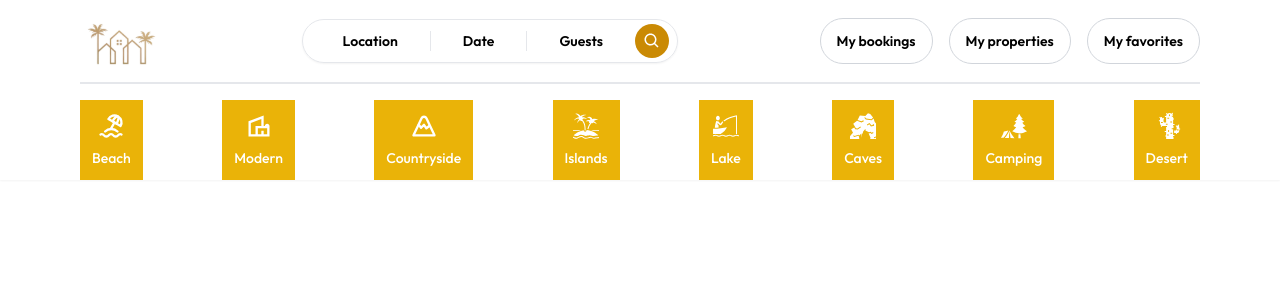
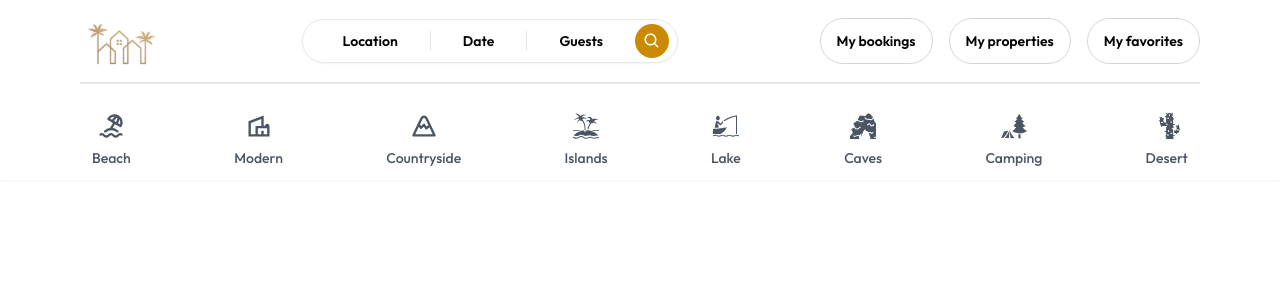
Before and after one commit to VUQUYNHNGAHUYNH/hotels-app, a Next.js app: page / in a window 1280 px wide. Shown: the top 300 px of the page. Built offline with nearby package versions, Linux system fonts and the light colour scheme.

Commit message:
categories params

```diff
--- a/app/components/CategoryItem.tsx
+++ b/app/components/CategoryItem.tsx
@@ -1,4 +1,9 @@
+"use client";
+
 import { IconType } from "react-icons";
+import { useRouter, useSearchParams } from "next/navigation";
+import qs from "query-string";
+import { useCallback } from "react";
 
 type CategoryItemProps = {
   label: string;
@@ -11,10 +16,45 @@ const CategoryItem: React.FC<CategoryItemProps> = ({
   label,
   selected,
 }) => {
+  const router = useRouter();
+
+  // params = {category: "beach"}  -> object
+  const params = useSearchParams();
+
+  const handleClick = useCallback(() => {
+    // Define an empty object to store the current query parameters
+    let currentQuery = {};
+    // If the params variable exists, parse it into an object and store it in currentQuery
+    if (params) {
+      currentQuery = qs.parse(params.toString());
+    }
+    // Create a new object called updatedQuery by spreading currentQuery and adding a new category key-value pair
+    const updatedQuery: any = {
+      ...currentQuery,
+      category: label,
+    };
+    // Check if the category filter is already selected, and remove it from the new query if it is
+    if (params?.get("category") === label) {
+      delete updatedQuery.category;
+    }
+
+    // Use qs.stringifyUrl() to convert the updated query object into a URL string
+    const url = qs.stringifyUrl(
+      {
+        url: "/",
+        query: updatedQuery,
+      },
+      { skipNull: true }
+    );
+
+    // Use the router.push() function to navigate to a new URL with the updated query parameters
+    router.push(url);
+  }, [params, label, router]);
+
   return (
     <div
-      onClick={() => {}}
-      className={`flex flex-col items-center justify-center gap-2 p-3  transition cursor-pointer
+      onClick={handleClick}
+      className={`flex flex-col items-center justify-center gap-2 p-3  transition cursor-pointer hover:border-b-gray-800
      ${selected ? "bg-yellow-500 text-white" : "bg-transparent text-gray-600"}
       `}
     >
--- a/app/components/navbar/Categories.tsx
+++ b/app/components/navbar/Categories.tsx
@@ -12,6 +12,7 @@ import {
 import { MdOutlineVilla } from "react-icons/md";
 import Container from "../Container";
 import CategoryItem from "../CategoryItem";
+import { useSearchParams } from "next/navigation";
 
 export const categories = [
   {
@@ -57,6 +58,9 @@ export const categories = [
 ];
 
 const Categories = () => {
+  const params = useSearchParams();
+  const category = params?.get("category");
+
   return (
     <Container>
       <div className="flex justify-between items-center overflow-x-auto pt-4">
@@ -65,7 +69,7 @@ const Categories = () => {
             key={item.label}
             label={item.label}
             icon={item.icon}
-            selected={true}
+            selected={category === item.label}
           />
         ))}
       </div>
--- a/package.json
+++ b/package.json
@@ -16,6 +16,7 @@
     "eslint": "8.38.0",
     "eslint-config-next": "13.3.0",
     "next": "13.3.0",
+    "query-string": "^8.1.0",
     "react": "18.2.0",
     "react-dom": "18.2.0",
     "react-icons": "^4.8.0",
```
Also changed, not shown: 1 other file (tests, documents, lock files or other folders).
